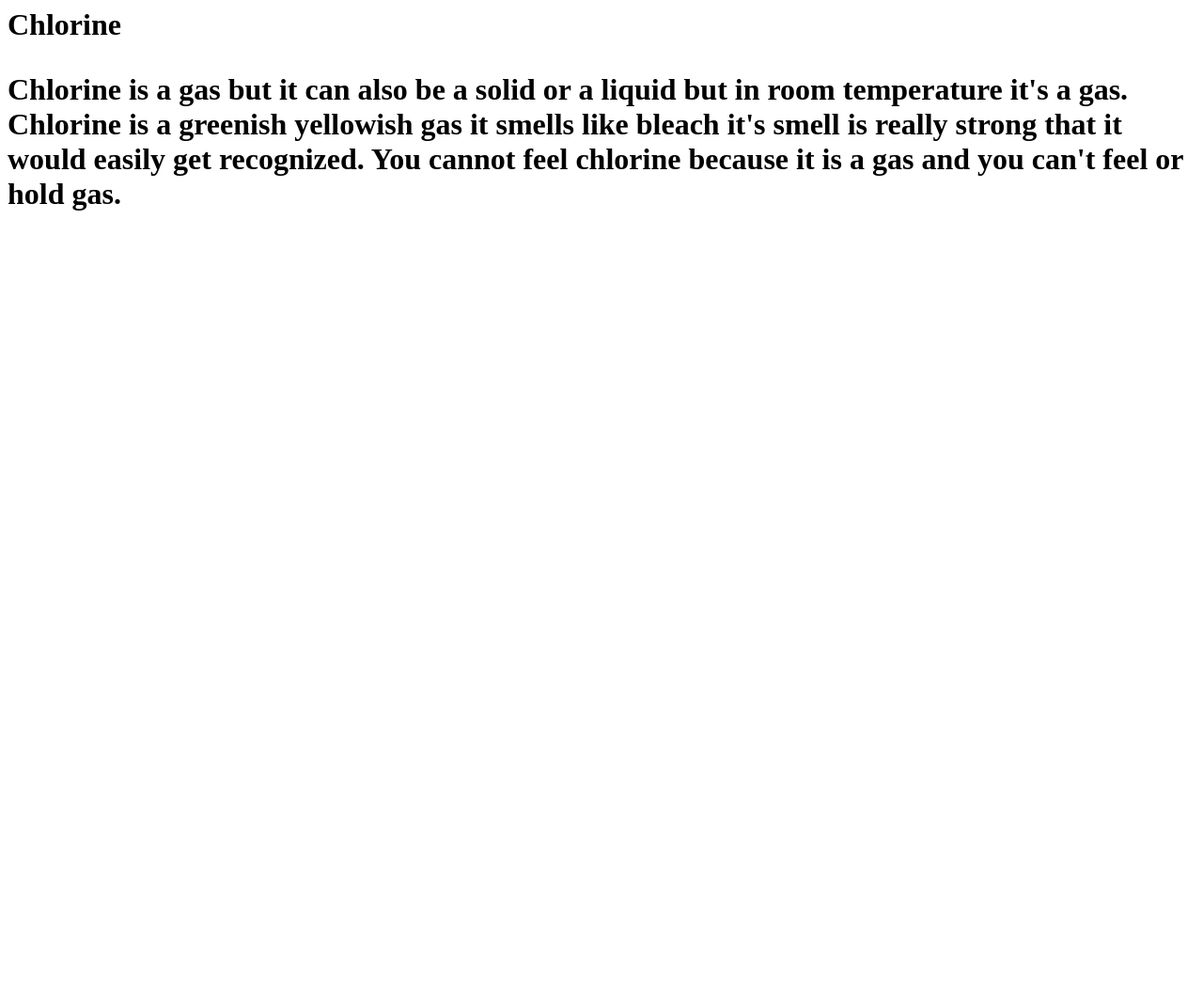
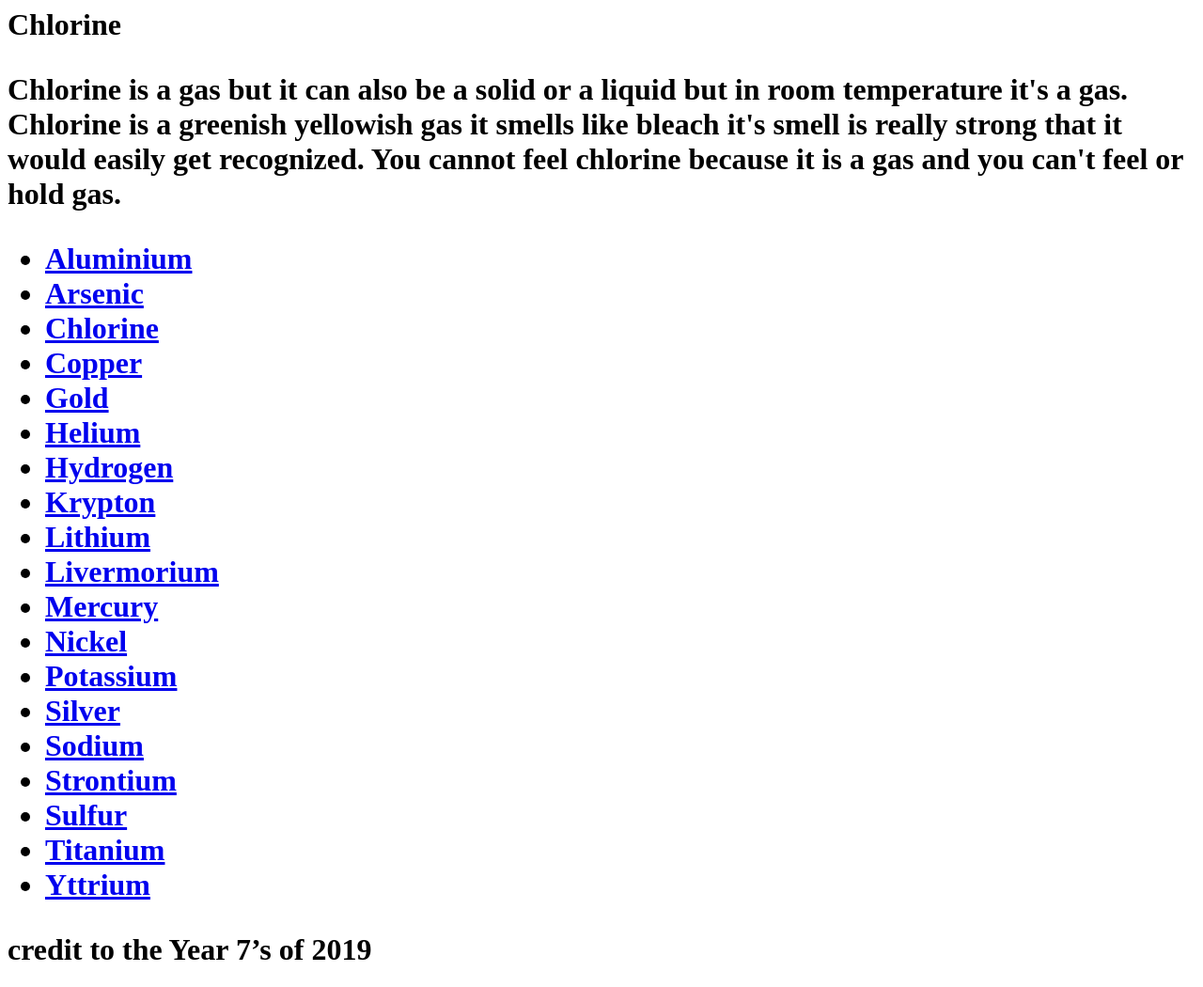
Before and after one commit to ashthee/ashthee, a plain HTML site: page index.html in a window 1280 px wide. Shown: the whole page at 94% size. Before the commit the page ends 800 px from the top, so only its background shows below. Drawn offline with Linux system fonts and the light colour scheme.

Commit message:
Update index.html

```diff
--- a/index.html
+++ b/index.html
@@ -1,4 +1,30 @@
 <html>
   <h1> Chlorine <h1>
     <body>
-      <p> Chlorine is a gas but it can also be a solid or a liquid but in room temperature it's a gas. Chlorine is a greenish yellowish gas it smells like bleach it's smell is really strong that it would easily get recognized. You cannot feel chlorine because it is a gas and you can't feel or hold gas.
+      <p> Chlorine is a gas but it can also be a solid or a liquid but in room temperature it's a gas.
+        Chlorine is a greenish yellowish gas it smells like bleach it's smell is really strong that it would easily get recognized.
+        You cannot feel chlorine because it is a gas and you can't feel or hold gas.
+      <ul>
+          <li><a href="./Elements/Aluminium.html">Aluminium</a></li>
+          <li><a href="./Elements/Arsenic.html">Arsenic</a></li>
+          <li><a href="./Elements/Chlorine.html">Chlorine</a></li>
+          <li><a href="./Elements/Copper.html">Copper</a></li>
+          <li><a href="./Elements/Gold.html">Gold</a></li>
+          <li><a href="./Elements/Helium.html">Helium</a></li>
+          <li><a href="./Elements/Hydrogen.html">Hydrogen</a></li>
+          <li><a href="./Elements/Krypton.html">Krypton</a></li>
+          <li><a href="./Elements/Lithium.html">Lithium</a></li>
+          <li><a href="./Elements/Livermorium.html">Livermorium</a></li>
+          <li><a href="./Elements/Mercury.html">Mercury</a></li>
+          <li><a href="./Elements/Nickel.html">Nickel</a></li>
+          <li><a href="./Elements/Potassium.html">Potassium</a></li>
+          <li><a href="./Elements/Silver.html">Silver</a></li>
+          <li><a href="./Elements/Sodium.html">Sodium</a></li>
+          <li><a href="./Elements/Strontium.html">Strontium</a></li>
+          <li><a href="./Elements/Sulfur.html">Sulfur</a></li>
+          <li><a href="./Elements/Titanium.html">Titanium</a></li>
+          <li><a href="./Elements/Yttrium.html">Yttrium</a></li>
+      </ul>
+
+    credit to the Year 7’s of 2019
+  </body>
```
